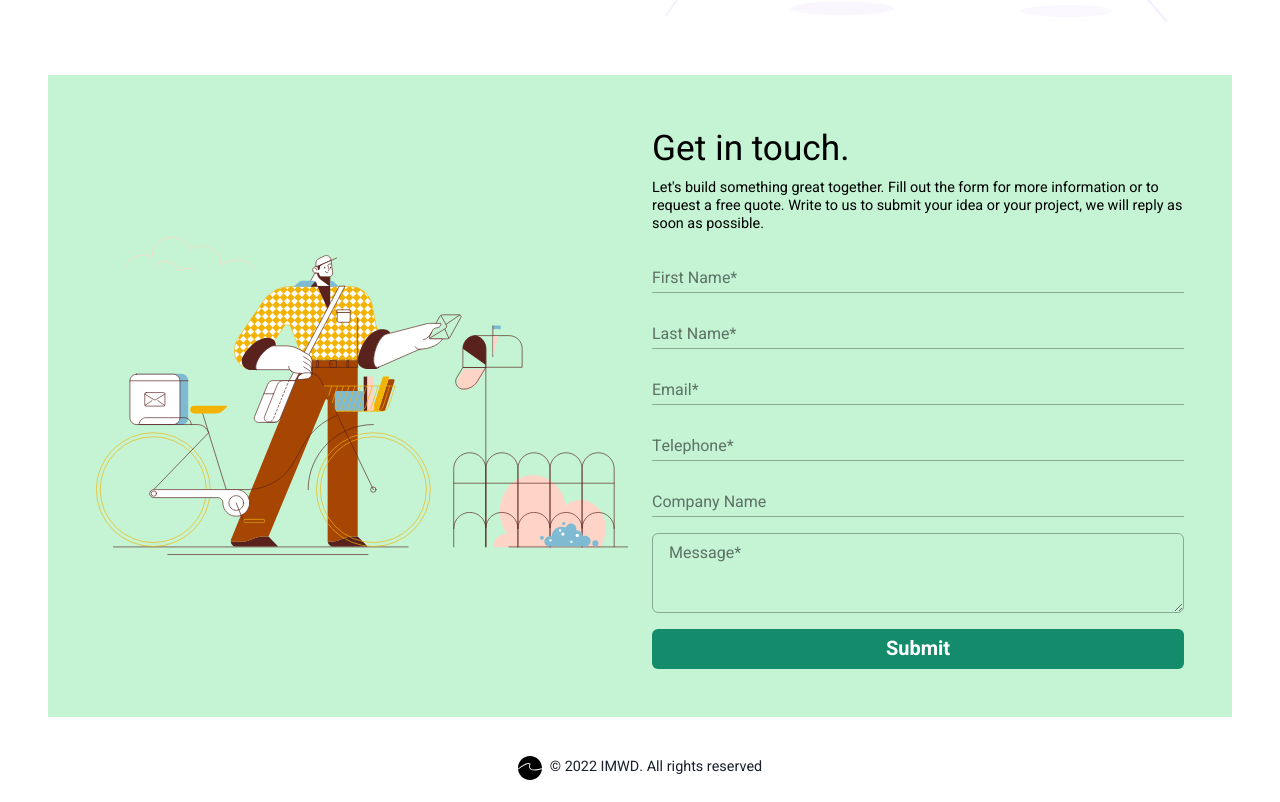
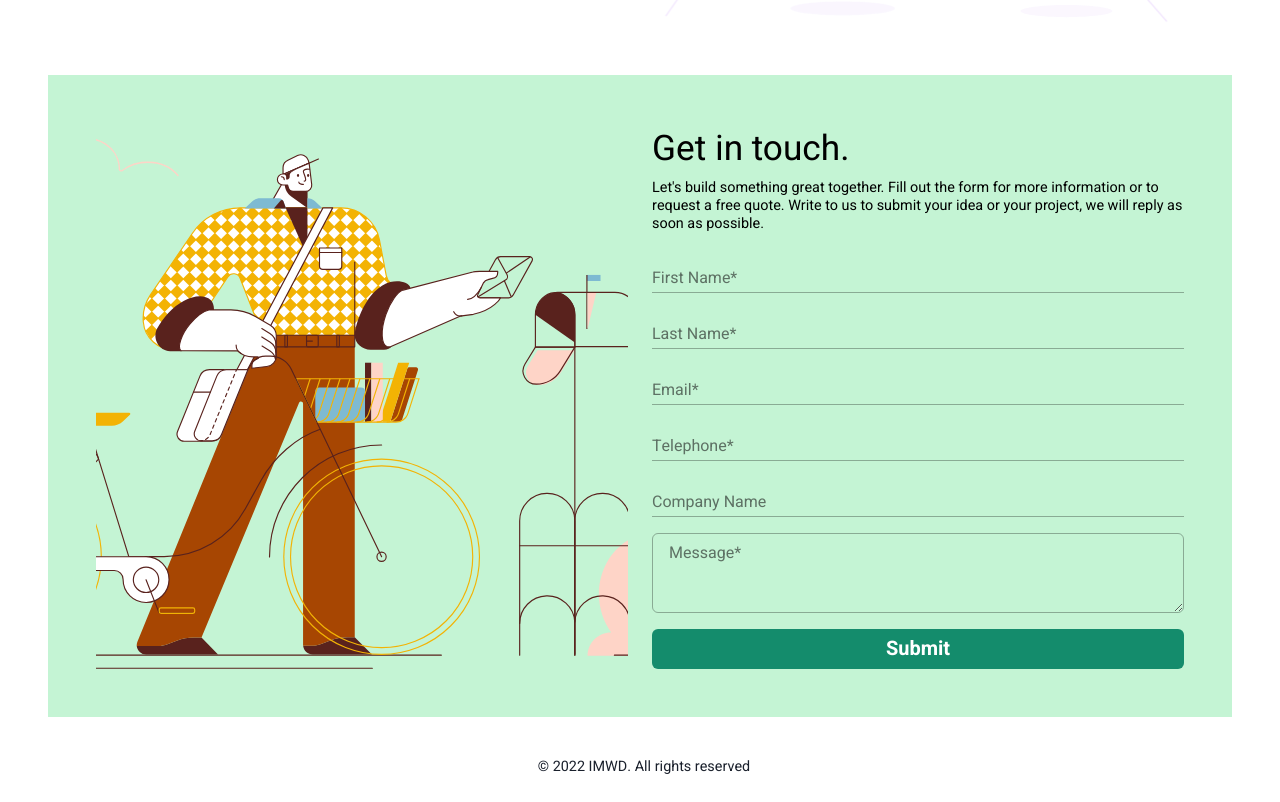
Before and after one commit to paulmendrik/imwd-website, a Next.js app: page /test in a window 1280 px wide. Shown: the part 601-1403 px from the top of the page. Built offline with nearby package versions, Linux system fonts and the light colour scheme; a web font is replaced by a local one.

Commit message:
adjustments

```diff
--- a/components/common/details.js
+++ b/components/common/details.js
@@ -1,5 +1,5 @@
 import React, { Fragment, useRef } from 'react';
-import { Box, Button, chakra, Flex, Image, Input,SimpleGrid, Text, Textarea, VStack } from '@chakra-ui/react';
+import { AspectRatio, Box, Button, chakra, Flex, Image, Input,SimpleGrid, Text, Textarea, VStack } from '@chakra-ui/react';
 import emailjs from '@emailjs/browser';
 
 
@@ -22,7 +22,9 @@ return (
 <Box bg={"#C4F4D4"} p={["1rem","3rem"]} height={"auto"}  >
 <SimpleGrid  columns={[1,2]} spacing={[2,6]} >
 <Flex py={["2", "0"]} justifyContent={"center"} backgroundSize={'contain'}>
+<AspectRatio width={'full'}  ratio={16/9}>
 <Image src={'/contact.svg'} />
+</AspectRatio>
 </Flex>
 <Box display={'flex'} alignContent="center" alignItems="center" >
 <chakra.form className='form' w={"100%"} ref={form} onSubmit={sendEmail}>
--- a/components/common/footer.js
+++ b/components/common/footer.js
@@ -1,6 +1,6 @@
 import React, { Fragment } from 'react';
 import NextLink from 'next/link';
-import { Box, Container, Flex, HStack, Image, Link, Text, VStack } from '@chakra-ui/react'
+import {AspectRatio, Box, Flex, HStack, Image, Link, Text } from '@chakra-ui/react'
 
 export const Footer = () => {
 
@@ -11,7 +11,11 @@ return (
 <Box m={"auto"}>
 <HStack>
 <NextLink href="/">
-<Link><Image src="/logo-sign-sml.svg" alt="logo" w={"24px"} h={"24px"} /></Link>
+<Link>
+<AspectRatio  ratio={1/1}>
+<Image src="/logo-sign-sml.svg" alt="logo" w={"24px"} h={"24px"} />
+</AspectRatio>
+</Link>
 </NextLink>
 <Text fontSize={["1rem", "1.5rem"]}> © 2022 IMWD. All rights reserved</Text>
 </HStack>
--- a/components/common/hello.js
+++ b/components/common/hello.js
@@ -1,5 +1,4 @@
 import React, { Fragment, useRef } from 'react';
-import NextLink from 'next/link';
 import { motion, isValidMotionProp } from "framer-motion";
 import { Close } from './close';
 import { Details } from './details';
```
Also changed, not shown: components/common/connect.js (+7 -8 lines), components/content/techno.js (+0 -19 lines).
